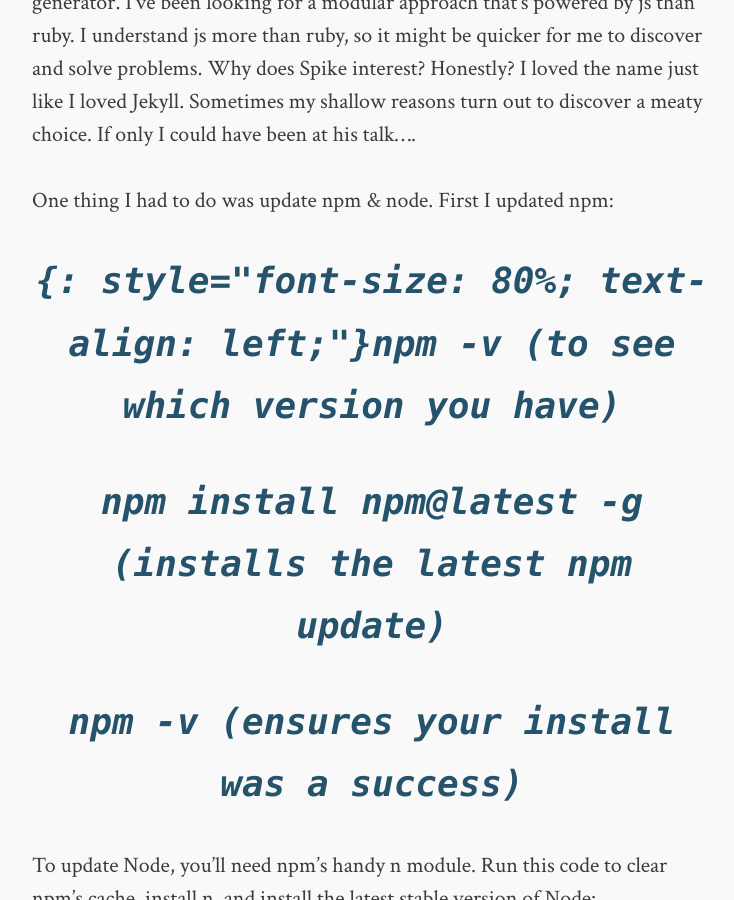
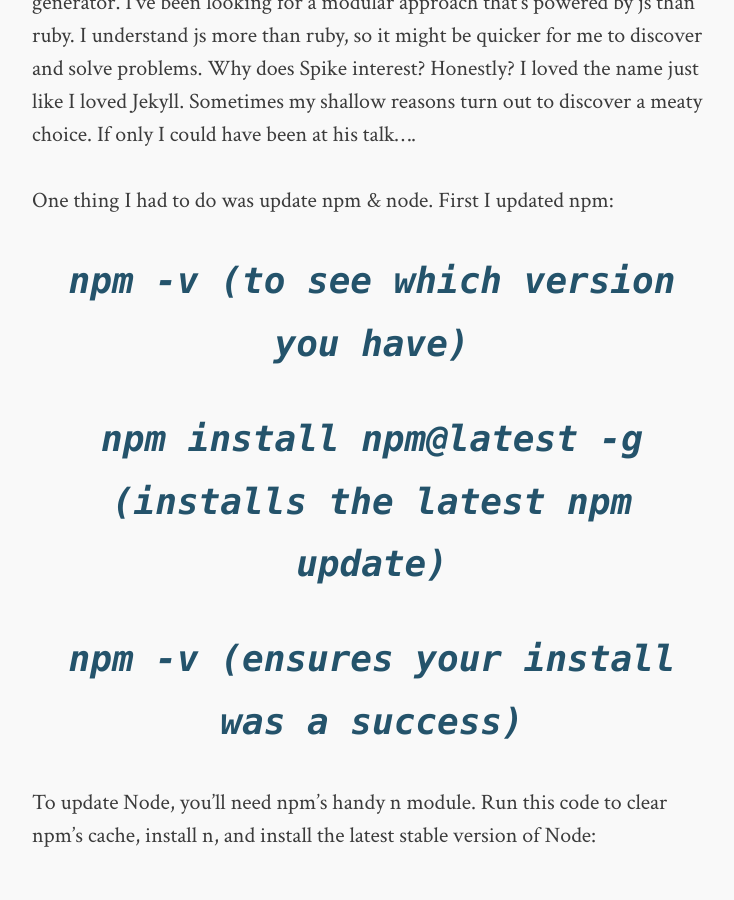
Before and after one commit to nicollehahn/blog, a Jekyll site: the page built from _posts/2017-06-10-100DOC-02.md, in a window 1280 px wide and 900 px high, scrolled down 580 px. Shown: the whole window, without its empty margins (268-1002 px from the left). Built offline with Jekyll 4.4.1, drawn with Linux system fonts in a browser that asks for light colours; Markdown is read by kramdown in place of the engine named in the settings; comment, search, counter and statistics services are not loaded.

Commit message:
And that's a nope!

```diff
--- a/_posts/2017-06-10-100DOC-02.md
+++ b/_posts/2017-06-10-100DOC-02.md
@@ -12,7 +12,7 @@ tags: [coding-journal, 100-days-of-code]
 **Today's Progress:** I missed CharmCityJs this past week.  Luckily I get twitter notification emails.  I always love something new to learn.  Tom Kraak, a Baltimore software engineer, was giving a talk on the Spike static site generator.  I’ve been looking for a modular approach that’s powered by js than ruby.  I understand js more than ruby, so it might be quicker for me to discover and solve problems.  Why does Spike interest?  Honestly?  I loved the name just like I loved Jekyll.  Sometimes my shallow reasons turn out to discover a meaty choice.  If only I could have been at his talk....
 
 One thing I had to do was update npm & node.  First I updated npm:
->    <code>{: style="font-size: 80%; text-align: left;"}npm -v (to see which version you have)</code>
+>    <code>npm -v (to see which version you have)</code>
 >
 >    <code>npm install npm@latest -g (installs the latest npm update)</code>
 >
```
